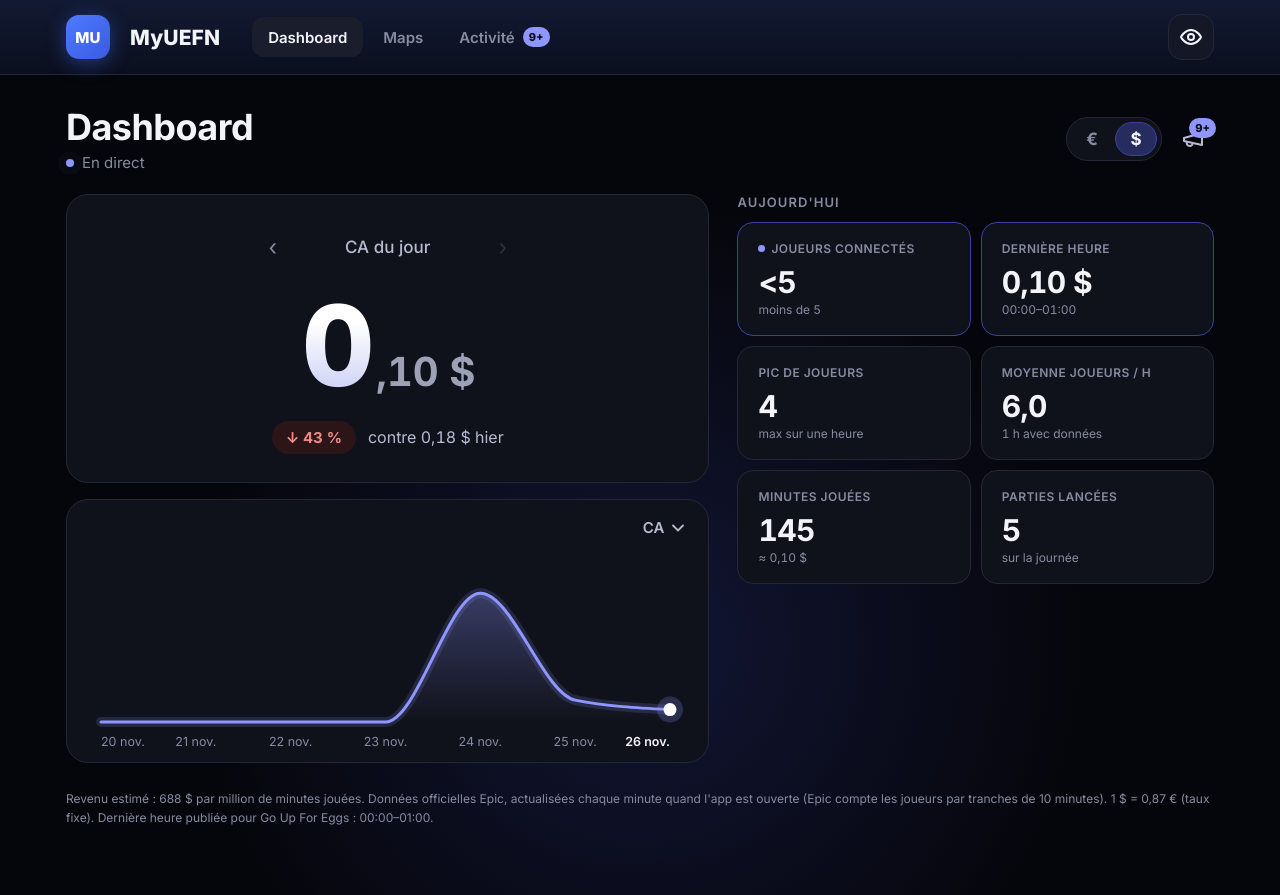
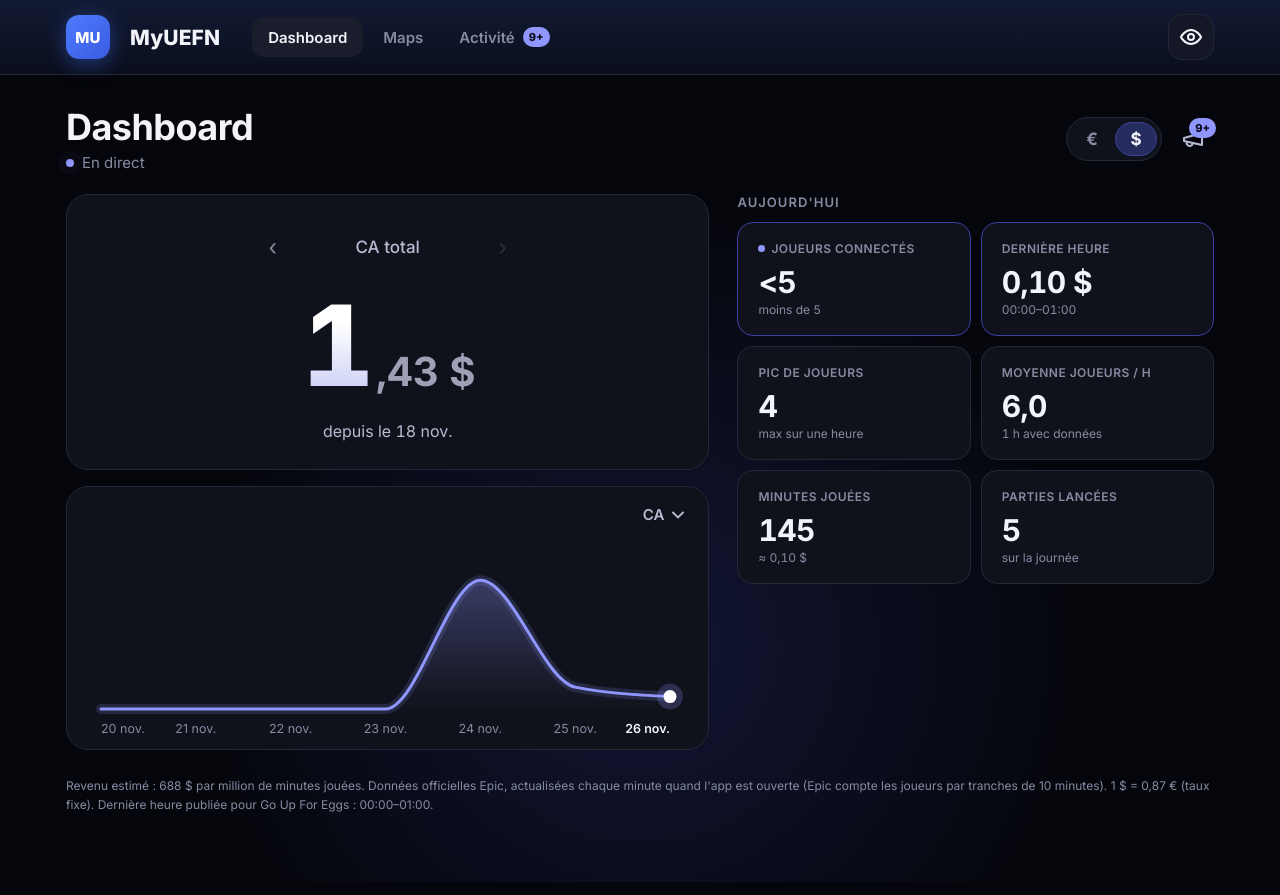
Before and after one commit to maxoumls/myuefn, a plain HTML site: page index.html in a window 1280 px wide. Drawn offline with nearby package versions, Linux system fonts and the light colour scheme; no server answers.

Commit message:
Add files via upload

```diff
--- a/index.html
+++ b/index.html
@@ -438,24 +438,19 @@ button:focus-visible,select:focus-visible,a:focus-visible,textarea:focus-visible
     }
     nav.hidden = list.length < 2;
 
-    $('#dayLabel').textContent = sel === t ? 'CA du jour' : sel === addDays(t,-1) ? "CA d'hier" : 'CA du ' + short(sel);
+    $('#dayLabel').textContent = 'CA total';
     $('#next').disabled = sel >= t;
     $('#prev').disabled = sel <= addDays(t,-MAX_BACK);
     const r = rev(d), big = $('#big'); big.textContent = '';
+    let allRev = 0, firstDay = null;
+    for (const [k, dd] of P.days){ if (!has(dd)) continue; allRev += rev(dd); if (!firstDay || k < firstDay) firstDay = k; }
     if (state.hide) big.append(mk('span','int','••••'), mk('span','dec',' ' + sym()));
-    else { const parts = money(r).split(','); big.append(mk('span','int',parts[0]), mk('span','dec',',' + parts[1])); }
-    const pill = $('#pill'), ct = $('#cmpTxt'), pr = rev(pd), prevName = prevK === addDays(t,-1) ? 'hier' : 'le ' + short(prevK);
+    else { const parts = money(allRev).split(','); big.append(mk('span','int',parts[0]), mk('span','dec',',' + parts[1])); }
+    const pill = $('#pill'), ct = $('#cmpTxt');
     pill.hidden = true; pill.className = 'pill';
     if (M.lastAt && !M.maps.has(state.code)) ct.textContent = 'Nouvelle map : premières données au prochain relevé';
-    else if (!has(d) && !has(pd)) ct.textContent = sel === t ? "Pas encore de données aujourd'hui" : 'Aucune donnée ce jour-là';
-    else {
-      ct.textContent = 'contre ' + money(pr) + ' ' + prevName;
-      if (pr > 0){
-        const pct = Math.round((r - pr) / pr * 100);
-        pill.hidden = false; pill.classList.add(pct >= 0 ? 'up' : 'down');
-        pill.textContent = (pct >= 0 ? '↑ ' : '↓ ') + num(Math.abs(pct)) + ' %';
-      } else if (r > 0){ pill.hidden = false; pill.classList.add('up'); pill.textContent = '↑ Nouveau'; }
-    }
+    else if (!firstDay) ct.textContent = 'Pas encore de données';
+    else ct.textContent = 'depuis le ' + short(firstDay);
 
     $('#tilesTitle').textContent = sel === t ? "Aujourd'hui" : sel === addDays(t,-1) ? 'Hier' : short(sel);
     const lv = P.live;
```
